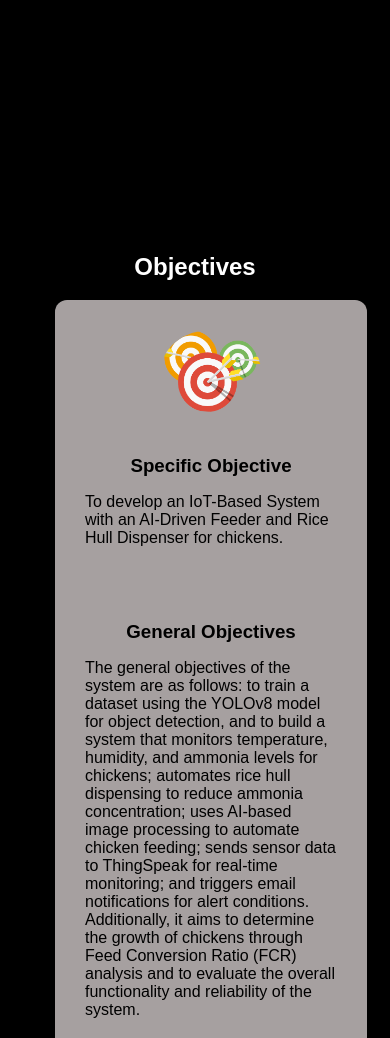
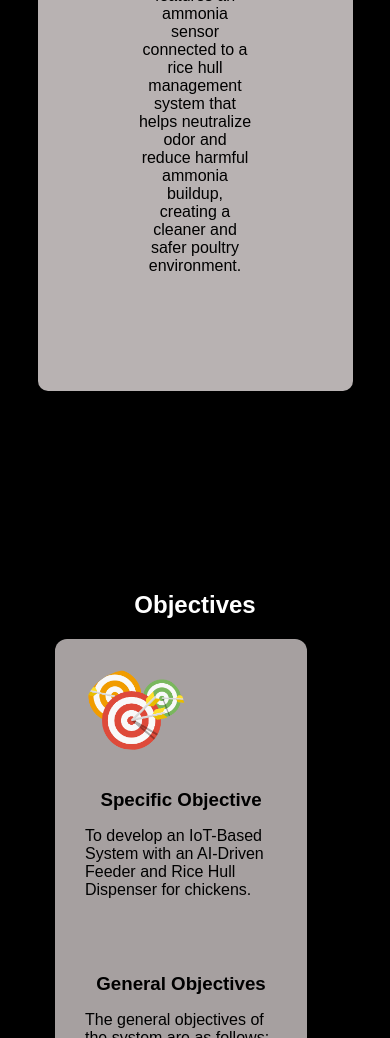
Before and after one commit to Gabby-BDK/TBA-Gallus-X, a plain HTML site: page index.html in a window 390 px wide. Shown: the part 1881-2919 px from the top of the page. Drawn offline with Linux system fonts and the light colour scheme.

Commit message:
Add files via upload

```diff
--- a/styles.css
+++ b/styles.css
@@ -342,8 +342,9 @@ button.next {
 .social-links img:hover {
   transform: scale(1.2);
 }
-
-
+.hamburger {
+  display: block !important;
+}
 /* === MOBILE FIXES FOR 768PX AND BELOW === */
 @media screen and (max-width: 768px) {
 
@@ -351,6 +352,10 @@ button.next {
   html, body {
     overflow-x: hidden;
     touch-action: pan-y;
+    width: 100%;
+    max-width: 100vw;
+    font-size: 16px;
+    zoom: 1;
   }
 
   /* Fix navbar layout */
@@ -367,7 +372,6 @@ button.next {
   }
 
   .hamburger {
-    display: block !important;
     position: absolute;
     left: 15px;
     top: 16px;
@@ -481,12 +485,26 @@ button.next {
     flex-direction: column;
     align-items: center;
     text-align: center;
+    width: 100%;
+    max-width: 100vw;
+    box-sizing: border-box;
   }
 
   .team-card,
-  .folder {
+  .folder,
+  .card {
     margin-bottom: 20px;
-    width: 90%;
-    max-width: 300px;
+    width: 90% !important;
+    max-width: 320px;
+    box-sizing: border-box;
+    overflow: hidden;
+  }
+
+  .card img,
+  .team-card img,
+  .folder img {
+    max-width: 100%;
+    height: auto;
+    display: block;
   }
 }
```
